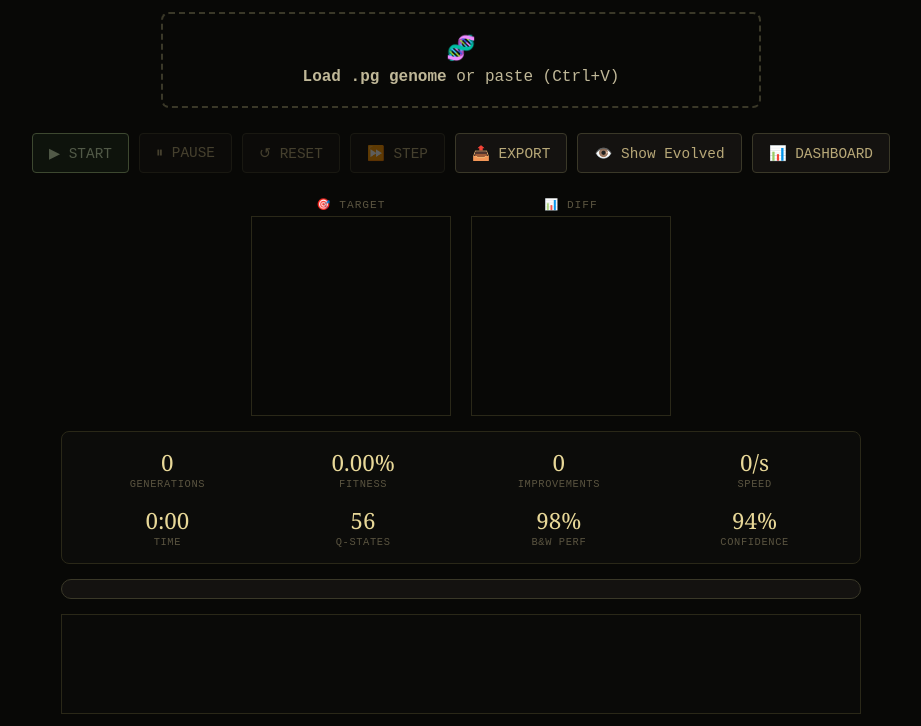
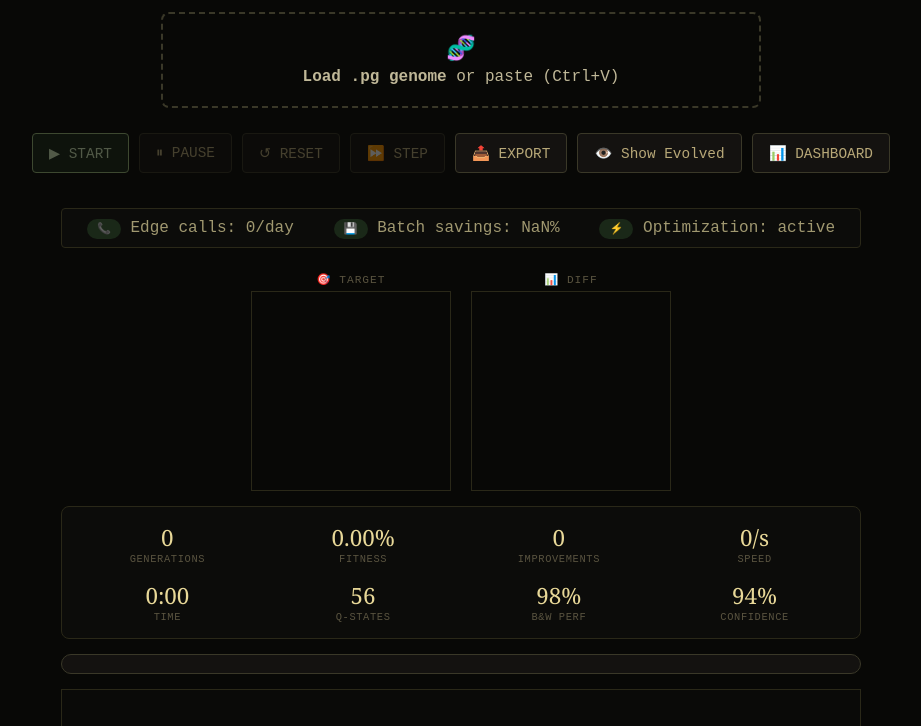
Before and after one commit to PIGMENT-ORG/PIGMENT, a website: page index.html in a window 1280 px wide. Shown: the part 246-972 px from the top of the page, without its empty margins (179-1100 px from the left). Drawn offline with Linux system fonts and the light colour scheme; no server answers.

Commit message:
Update index.html

```diff
--- a/index.html
+++ b/index.html
@@ -136,6 +136,28 @@
             color: #5a5440;
         }
 
+        .stats-mini {
+            display: flex;
+            gap: 20px;
+            background: #0c0c0a;
+            padding: 10px 15px;
+            border-radius: 4px;
+            border: 1px solid #2a2818;
+            margin: 10px 0;
+            flex-wrap: wrap;
+            width: 100%;
+            max-width: 800px;
+        }
+
+        .badge {
+            background: #1a2818;
+            color: #a0c080;
+            padding: 4px 10px;
+            border-radius: 12px;
+            font-size: 0.7em;
+            white-space: nowrap;
+        }
+
         .v5-strategy-box {
             background: #0c0c0a;
             border: 1px solid #2a2818;
@@ -226,7 +248,7 @@
 </head>
 <body>
     <h1>🎨 PIGMENT v5</h1>
-    <div class="v5-badge">🧠 56 Q-states · 462k samples · B&W: 98%</div>
+    <div class="v5-badge">🧠 56 Q-states · 171k samples · B&W: 98%</div>
 
     <div id="dropzone">
         <div style="font-size:2em; margin-bottom:10px">🖼️</div>
@@ -248,6 +270,13 @@
         <button id="exportPG">📤 EXPORT</button>
         <button id="toggleEvolved">👁️ Show Evolved</button>
         <button onclick="window.location.href='dashboard.html'">📊 DASHBOARD</button>
+    </div>
+
+    <!-- Edge Call Monitor - Added here -->
+    <div class="stats-mini">
+        <div><span class="badge">📞</span> Edge calls: <span id="edgeCalls">0</span>/day</div>
+        <div><span class="badge">💾</span> Batch savings: <span id="batchSavings">90%</span></div>
+        <div><span class="badge">⚡</span> Optimization: <span id="optStatus">active</span></div>
     </div>
 
     <div class="panels">
@@ -354,6 +383,19 @@
             }
         }
 
+        // Edge call monitor
+        setInterval(() => {
+            if (window.SupabaseClient) {
+                const stats = window.SupabaseClient.getCallStats();
+                document.getElementById('edgeCalls').textContent = stats.today;
+
+                // Calculate savings percentage
+                const estimatedWithoutOptimization = stats.today * 10; // Rough estimate
+                const savings = Math.min(99, Math.floor((1 - stats.today/estimatedWithoutOptimization) * 100));
+                document.getElementById('batchSavings').textContent = savings + '%';
+            }
+        }, 5000);
+
         document.getElementById('toggleEvolved').addEventListener('click', toggleEvolved);
         document.getElementById('exportPG').addEventListener('click', () => Pigment?.exportPG());
 
@@ -368,6 +410,15 @@
             e.preventDefault(); dz.classList.remove('over');
             if (e.dataTransfer.files[0]) Pigment?.loadImage(e.dataTransfer.files[0]);
         });
+
+        const pgdz = document.getElementById('pgLoader');
+        pgdz.addEventListener('click', () => document.getElementById('pgFile').click());
+        pgdz.addEventListener('dragover', e => { e.preventDefault(); pgdz.classList.add('over'); });
+        pgdz.addEventListener('dragleave', () => pgdz.classList.remove('over'));
+        pgdz.addEventListener('drop', e => {
+            e.preventDefault(); pgdz.classList.remove('over');
+            if (e.dataTransfer.files[0]) Pigment?.loadPG(e.dataTransfer.files[0]);
+        });
     </script>
 </body>
 </html>
```
